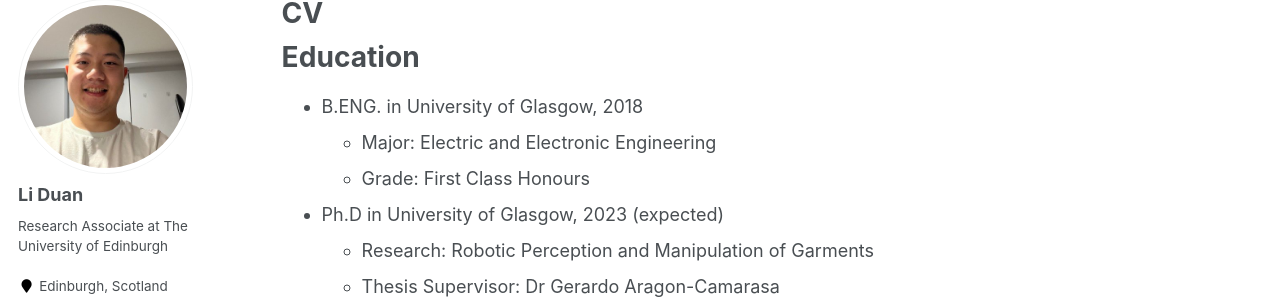
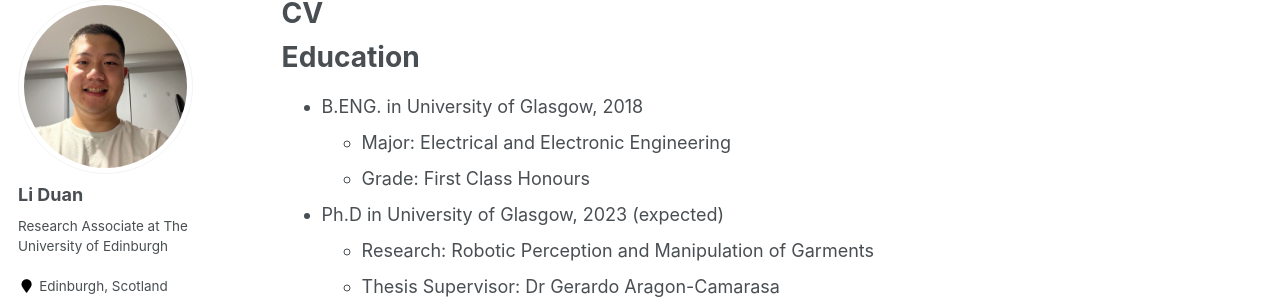
Before and after one commit to LiDuanAtGlasgow/liduan, a Jekyll site: the page built from _pages/cv.md, in a window 1280 px wide and 900 px high. Shown: the part 119-426 px from the top of the window. Built offline with Jekyll 4.4.1, drawn with Linux system fonts in a browser that asks for light colours; some web fonts are replaced.

Commit message:
Update cv.md

```diff
--- a/_pages/cv.md
+++ b/_pages/cv.md
@@ -12,7 +12,7 @@ redirect_from:
 Education
 ======
 * B.ENG. in University of Glasgow, 2018
-  * Major: Electric and Electronic Engineering
+  * Major: Electrical and Electronic Engineering
   * Grade: First Class Honours
 
 * Ph.D in University of Glasgow, 2023 (expected)
```
